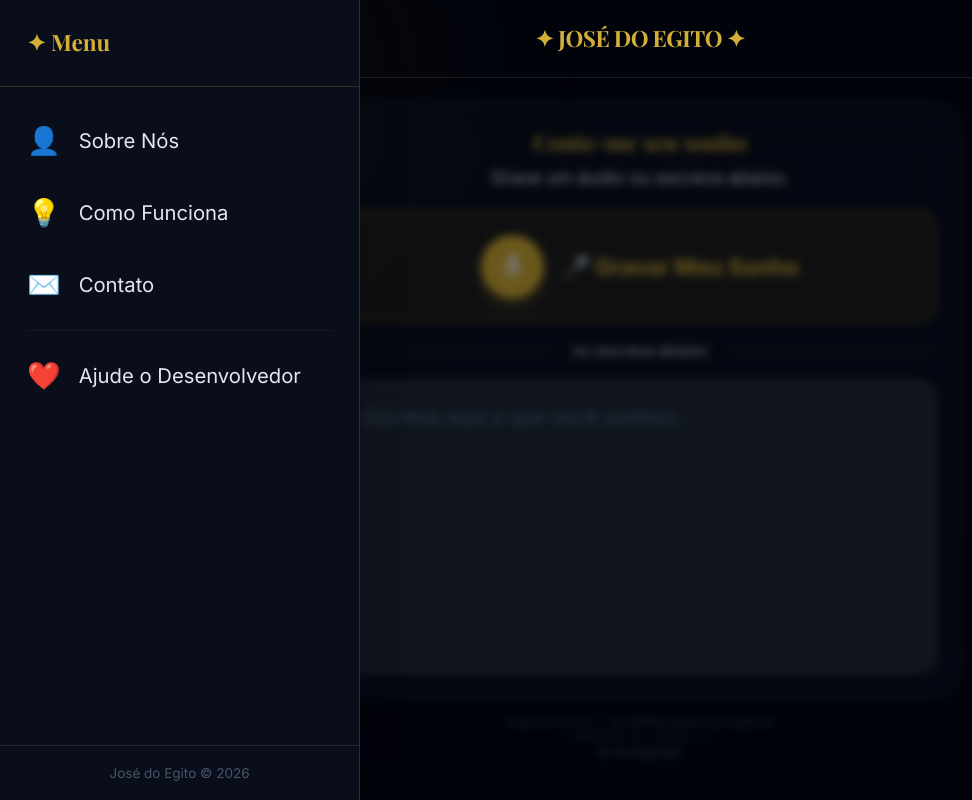
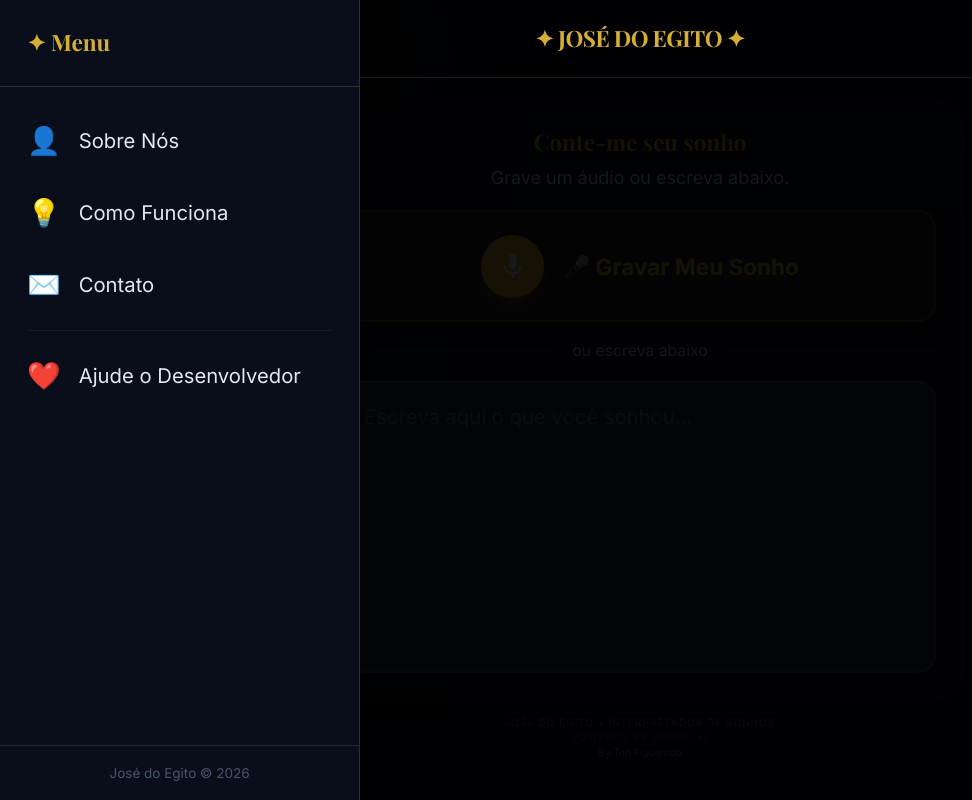
Before and after one commit to Tonx-Cloud/JOSE-DO-EGITO-PWA, a React (Vite) app: page / in a window 1280 px wide. Both pictures are taken after a click on the button "Menu". Shown: the whole page, without its empty margins (0-972 px from the left). Built offline with nearby package versions, Linux system fonts and the light colour scheme; a web font is replaced by a local one.

Commit message:
fix: overlay do menu 90% opaco para esconder tela de fundo

```diff
--- a/src/App.tsx
+++ b/src/App.tsx
@@ -344,7 +344,7 @@ const App: React.FC = () => {
         <>
           {/* Overlay */}
           <div
-            className="fixed inset-0 bg-black/50 backdrop-blur-sm z-40"
+            className="fixed inset-0 bg-black/90 z-40"
             onClick={() => { setMenuOpen(false); setMenuPage(null); }}
           />
           {/* Painel do menu */}
```
